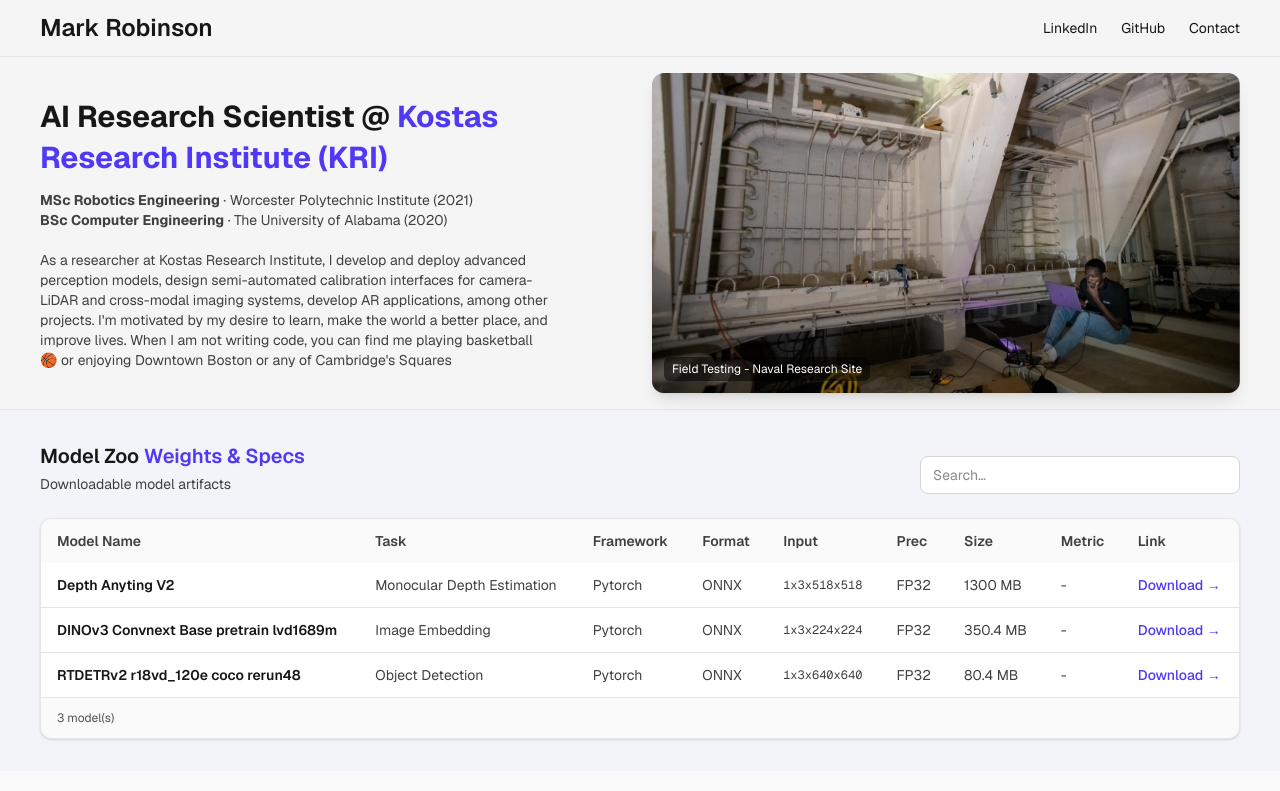
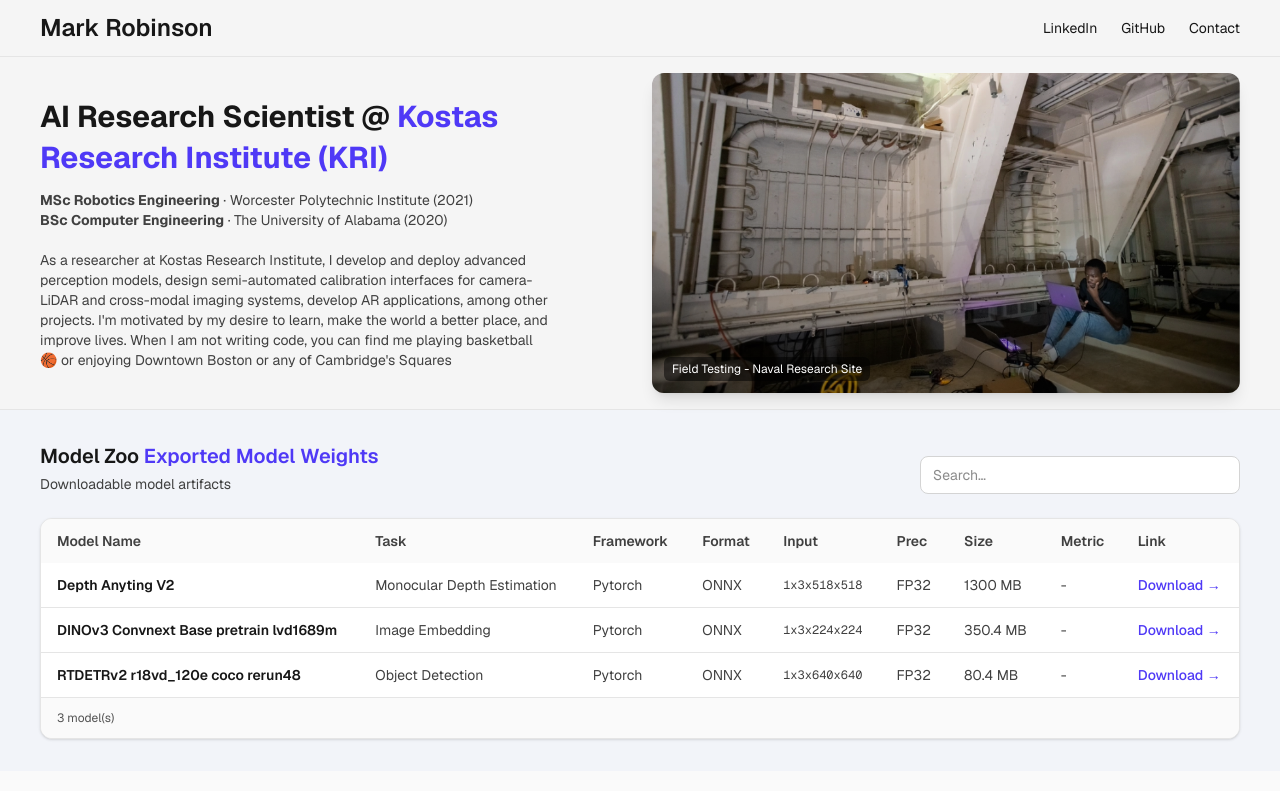
Before and after one commit to wakrson/portfolio, a Next.js app: page / in a window 1280 px wide. Shown: the top 791 px of the page. Built offline with nearby package versions, Linux system fonts and the light colour scheme.

Commit message:
update description for model zoo

```diff
--- a/app/page.js
+++ b/app/page.js
@@ -138,7 +138,7 @@ export default function Portfolio() {
   <div className="flex flex-col gap-3 md:flex-row md:items-end md:justify-between">
     <div>
       <h3 className="text-xl font-semibold">
-        Model Zoo <span className="text-indigo-600">Weights & Specs</span>
+        Model Zoo <span className="text-indigo-600">Exported Model Weights</span>
       </h3>
       <p className="text-sm text-neutral-700 mt-1">
         Downloadable model artifacts
```
